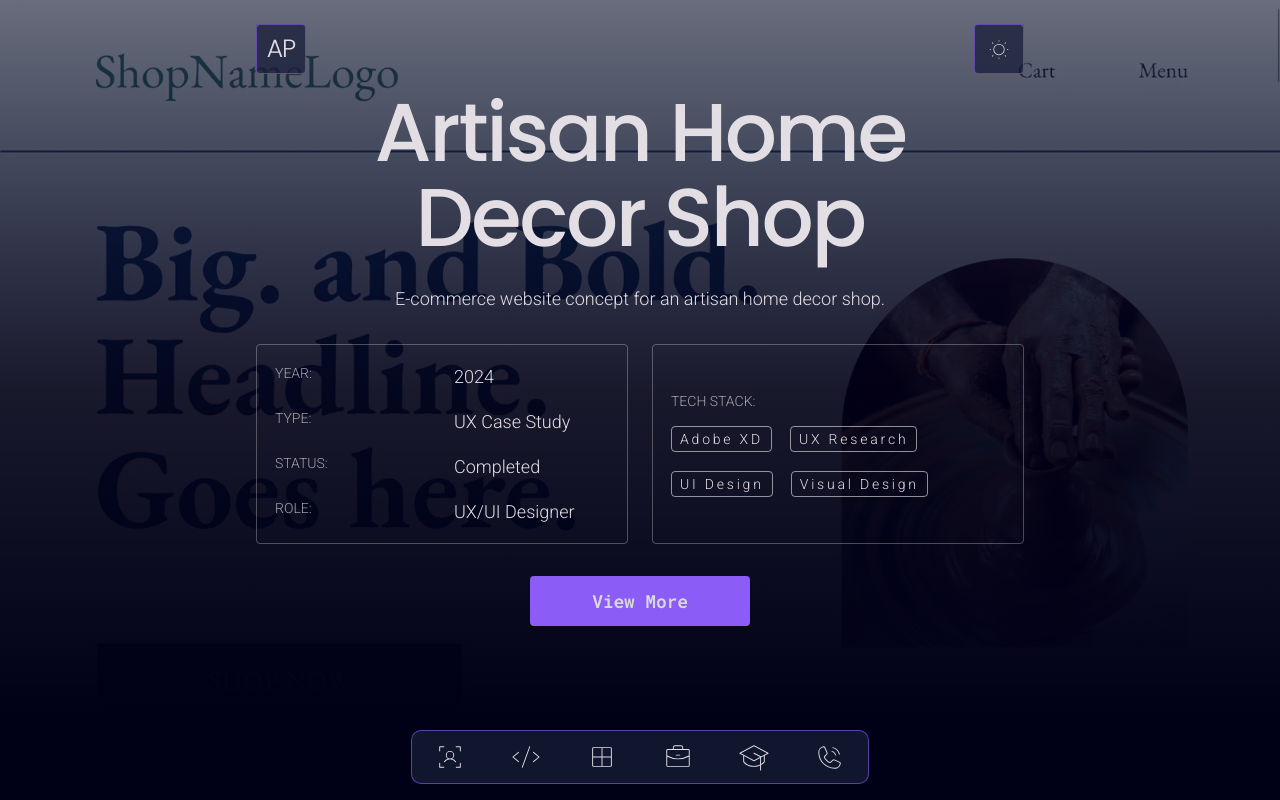
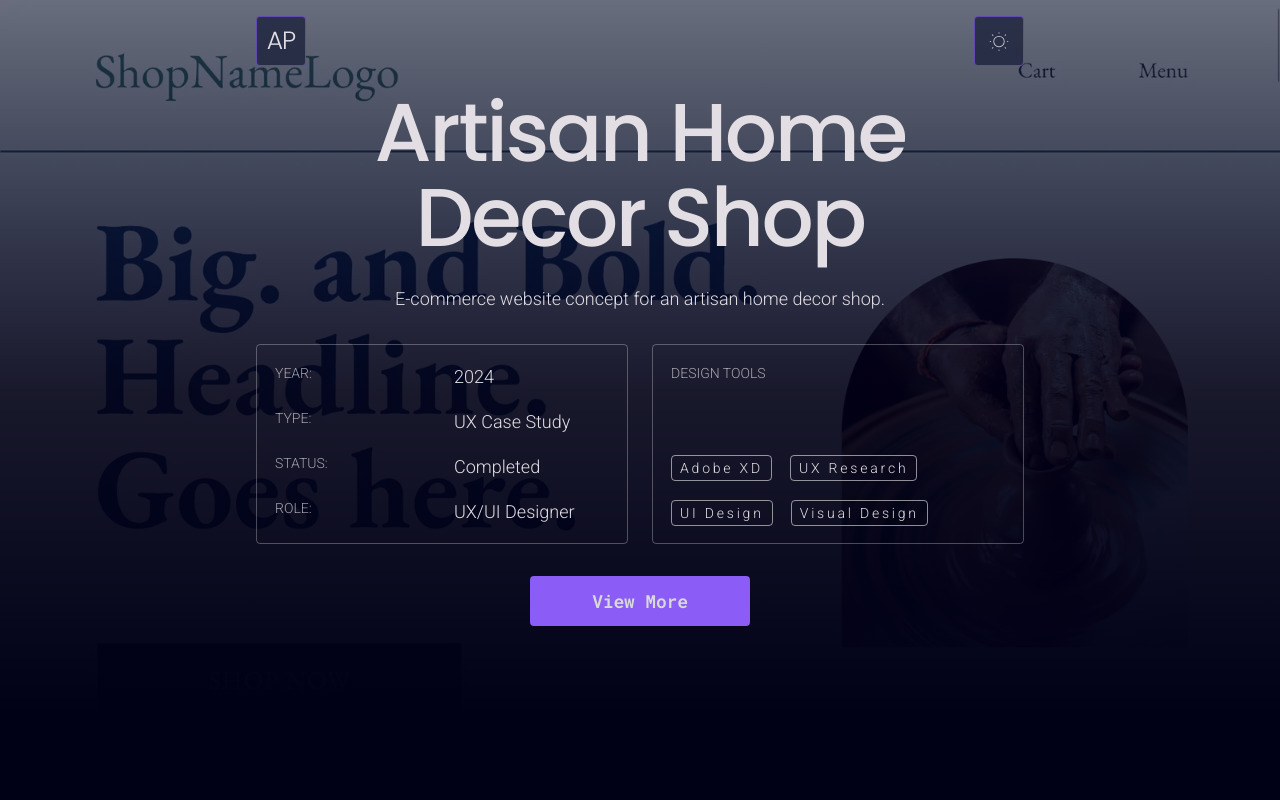
Before and after one commit to AlisaPagan/portfolio, a Next.js app: page /projects/artisan-shop in a window 1280 px wide. Shown: the top 800 px of the page. Built offline with nearby package versions, Linux system fonts and the light colour scheme.

Commit message:
FEAT: add custom nav to project page FEAT: add show on scroll custom nav UI: add styles to custom nav and header on project

```diff
--- a/app/globals.css
+++ b/app/globals.css
@@ -168,6 +168,11 @@
   margin: 0 auto;
 }
 
+a:focus-visible,
+button:focus-visible {
+  outline: none;
+}
+
 @media only screen and (min-width: 768px) {
   .container {
     max-width: 768px;
--- a/app/layout.tsx
+++ b/app/layout.tsx
@@ -1,7 +1,6 @@
 import type { Metadata } from "next";
 import { Poppins, Roboto, Roboto_Mono } from "next/font/google";
 import "./globals.css";
-import Header from "@/components/Layout/Header/Header";
 import ToasterProvider from "@/components/UI/ToasterProvider/Toaster";
 import Footer from "@/components/Layout/Footer/Footer";
 
@@ -43,7 +42,6 @@
       className={`${poppins.variable} ${roboto.variable} ${robotoMono.variable}`}
     >
       <body>
-        <Header />
         <ToasterProvider />
         {children}
         <Footer />
--- a/app/page.tsx
+++ b/app/page.tsx
@@ -8,10 +8,12 @@
 import Experience from "@/components/Home/Experience/Experience";
 import OngoingAndLearning from "@/components/Home/OngoingAndLearning/OngoingAndLearning";
 import Contact from "@/components/Home/Contact/Contact";
+import Header from "@/components/Layout/Header/Header";
 
 export default function Home() {
   return (
     <main className={styles.main}>
+      <Header />
       <Hero />
       <About />
       <Skills />
--- a/app/projects/[slug]/page.tsx
+++ b/app/projects/[slug]/page.tsx
@@ -12,6 +12,7 @@
 import DevCtas from "@/components/ProjectPage/DevCtas/DevCtas";
 import GoRaidingDetails from "@/components/ProjectPage/GoRaidingDetails/GoRaidingDetails";
 import NextSteps from "@/components/ProjectPage/NextSteps/NextSteps";
+import ProjectHeader from "@/components/Layout/ProjectHeader/ProjectHeader";
 type Props = {
   params: Promise<{ slug: string }>;
 };
@@ -31,6 +32,8 @@
 
   return (
     <main className={styles.main}>
+      <ProjectHeader />
+
       {/* hero section */}
       <Hero project={project} />
 
--- a/components/Home/ProjectsSlider/ProjectsSlider.tsx
+++ b/components/Home/ProjectsSlider/ProjectsSlider.tsx
@@ -3,8 +3,7 @@
 import styles from "./ProjectsSlider.module.css";
 import { Swiper, SwiperSlide } from "swiper/react";
 import { Navigation } from "swiper/modules";
-import { GoChevronRight } from "react-icons/go";
-import { GoChevronLeft } from "react-icons/go";
+import { GoChevronRight, GoChevronLeft } from "react-icons/go";
 import Button from "@/components/UI/Button/Button";
 import Icon from "@/components/UI/Icon/Icon";
 
--- a/components/Layout/Header/Header.module.css
+++ b/components/Layout/Header/Header.module.css
@@ -34,6 +34,7 @@
   width: 50px;
   height: 50px;
   text-align: center;
+  transition: color var(--transition);
 }
 
 .logo:focus-visible {
@@ -49,8 +50,8 @@
   width: 50px;
   height: 50px;
   transition:
-    background-color 0.35s ease-in-out,
-    border-color 0.35s ease-in-out,
+    background-color var(--transition),
+    border-color var(--transition),
     transform var(--transition);
 }
 
--- /dev/null
+++ b/components/Layout/ProjectHeader/ProjectHeader.module.css
@@ -0,0 +1,201 @@
+.projectHeader {
+  position: fixed;
+  top: 16px;
+  left: 50%;
+  transform: translateX(-50%);
+  z-index: 9999;
+  width: 100%;
+  margin: 0 auto;
+}
+
+.headerWrapper {
+  display: flex;
+  align-items: center;
+  justify-content: space-between;
+  width: 100%;
+}
+
+.logo {
+  color: var(--foreground);
+  font-family: var(--font-poppins);
+  font-size: 25px;
+  font-weight: 300;
+  letter-spacing: -0.04em;
+  transition: color var(--transition);
+  background-color: var(--header);
+  border: 1px solid var(--secondary-back-border);
+  border-radius: 4px;
+  padding: 5px;
+  width: 50px;
+  height: 50px;
+  text-align: center;
+  transition:
+    color var(--transition),
+    border-color var(--transition);
+}
+
+.logo:focus-visible {
+  color: var(--nav-link-hover);
+  outline: none;
+  border: 1px solid var(--hover-secondary-back-border);
+}
+
+.themeButton.themeButton {
+  background-color: var(--header);
+  border: 1px solid var(--secondary-back-border);
+  border-radius: 4px;
+  width: 50px;
+  height: 50px;
+  transition:
+    background-color var(--transition),
+    border-color var(--transition),
+    transform var(--transition);
+}
+
+.themeButton .themeIcon {
+  fill: var(--foreground);
+}
+
+.themeButton.themeButton:focus-visible {
+  background-color: var(--foreground);
+  border: 1px solid transparent;
+}
+
+.themeButton:focus-visible .themeIcon {
+  fill: var(--background);
+}
+
+.projectNav {
+  position: fixed;
+  bottom: 16px;
+  left: 50%;
+  transform: translateX(-50%);
+  z-index: 9999;
+  width: 100%;
+  margin: 0 auto;
+  display: flex;
+  align-items: center;
+  justify-content: space-between;
+  width: 100%;
+  display: flex;
+  padding: 0 16px;
+}
+
+.navBtnsWrap {
+  display: flex;
+  align-items: center;
+  justify-content: flex-start;
+  gap: 40px;
+  width: fit-content;
+  background-color: var(--header);
+  border: 1px solid var(--secondary-back-border);
+  backdrop-filter: blur(2.5px);
+  padding: 10px 16px;
+  border-radius: 10px;
+  opacity: 0;
+  pointer-events: none;
+  transform: translateY(8px);
+  transition:
+    transform var(--transition),
+    opacity var(--transition);
+}
+
+.btnText {
+  display: none;
+}
+
+.topLink {
+  background-color: var(--secondary-btn);
+  border: 1px solid var(--secondary-back-border);
+  display: flex;
+  justify-content: center;
+  align-items: center;
+  border-radius: 4px;
+  width: 42px;
+  height: 42px;
+  padding: 8px;
+  opacity: 0;
+  pointer-events: none;
+  transform: translateY(8px);
+  transition:
+    border-color var(--transition),
+    transform var(--transition),
+    opacity var(--transition);
+}
+
+.linkVisible {
+  opacity: 1;
+  pointer-events: auto;
+  transform: translateY(0);
+}
+
+.topLink:focus-visible,
+.topLink:active {
+  border-color: var(--hover-secondary-back-border);
+}
+.iconUp {
+  transform: rotate(180deg);
+  fill: var(--foreground);
+}
+
+.navBtn {
+  display: flex;
+  justify-content: center;
+  align-items: center;
+  width: 42px;
+  height: 42px;
+  padding: 8px;
+}
+
+@media only screen and (min-width: 768px) {
+  .btnText {
+    display: inline;
+  }
+
+  .navBtn {
+    width: 220px;
+    height: auto;
+    gap: 12px;
+  }
+}
+
+@media only screen and (min-width: 1440px) {
+  .logo {
+    display: flex;
+    align-items: center;
+    justify-content: center;
+    color: var(--nav-link);
+    width: 65px;
+    height: 65px;
+  }
+
+  .themeButton.themeButton {
+    display: flex;
+    align-items: center;
+    justify-content: center;
+    width: 65px;
+    height: 65px;
+  }
+}
+
+@media (hover: hover) and (pointer: fine) {
+  .themeButton.themeButton:hover {
+    background-color: var(--foreground);
+    border: 1px solid transparent;
+    transform: rotate(0.5turn);
+  }
+
+  .themeButton:hover .themeIcon {
+    fill: var(--background);
+  }
+
+  .logo:hover {
+    color: var(--nav-link-hover);
+    border-color: var(--hover-secondary-back-border);
+  }
+
+  .topLink:hover {
+    border-color: var(--hover-secondary-back-border);
+    transform: translateY(-8px);
+  }
+}
--- /dev/null
+++ b/components/Layout/ProjectHeader/ProjectHeader.tsx
@@ -0,0 +1,135 @@
+"use client";
+import styles from "./ProjectHeader.module.css";
+import Link from "next/link";
+import Button from "@/components/UI/Button/Button";
+import Icon from "@/components/UI/Icon/Icon";
+import { Project } from "@/components/Home/Projects/project";
+import { useState, useEffect, useRef } from "react";
+import { PiSunDimThin, PiMoonThin, PiArrowDownThin } from "react-icons/pi";
+import { GoChevronRight, GoChevronLeft } from "react-icons/go";
+
+function ProjectHeader() {
+  //theme toggle
+  const [theme, setTheme] = useState<"dark" | "light">("dark");
+  const hasLoadedThemeRef = useRef(false);
+
+  useEffect(() => {
+    const frameId = window.requestAnimationFrame(() => {
+      const savedTheme = localStorage.getItem("theme");
+
+      if (savedTheme === "light") {
+        setTheme("light");
+      }
+
+      hasLoadedThemeRef.current = true;
+    });
+
+    return () => window.cancelAnimationFrame(frameId);
+  }, []);
+
+  useEffect(() => {
+    if (theme === "light") {
+      document.documentElement.setAttribute("data-theme", "light");
+    } else {
+      document.documentElement.removeAttribute("data-theme");
+    }
+
+    if (hasLoadedThemeRef.current) {
+      localStorage.setItem("theme", theme);
+    }
+  }, [theme]);
+
+  const toggleTheme = () => {
+    setTheme((prevTheme) => (prevTheme === "dark" ? "light" : "dark"));
+  };
+
+  // up arrow appear on scroll
+
+  const [showLink, setShowLink] = useState(false);
+
+  useEffect(() => {
+    const handleScroll = () => {
+      setShowLink(window.scrollY > 300);
+    };
+
+    handleScroll();
+
+    window.addEventListener("scroll", handleScroll);
+
+    return () => {
+      window.removeEventListener("scroll", handleScroll);
+    };
+  }, []);
+
+  return (
+    <>
+      <header className={styles.projectHeader}>
+        <div className={`${styles.headerWrapper} container`}>
+          <Link href={"/"} className={styles.logo}>
+            AP
+          </Link>
+
+          <Button
+            className={styles.themeButton}
+            variant="text"
+            onClick={toggleTheme}
+            aria-label={
+              theme === "dark"
+                ? "Switch to light theme"
+                : "Switch to dark theme"
+            }
+          >
+            <Icon
+              icon={theme === "dark" ? PiSunDimThin : PiMoonThin}
+              size={25}
+              ariaHidden
+              className={styles.themeIcon}
+            />
+          </Button>
+        </div>
+      </header>
+
+      <section className={`${styles.projectNav} container`}>
+        <div
+          className={`${styles.navBtnsWrap} ${showLink ? styles.linkVisible : ""}`}
+        >
+          <Link
+            href={"/"}
+            area-label="previous-project"
+            className={styles.projectNavLink}
+          >
+            <Button type="button" variant="primary" className={styles.navBtn}>
+              <Icon icon={GoChevronLeft} size={28} className={styles.icon} />
+              <span className={styles.btnText}>Previous</span>
+            </Button>
+          </Link>
+          <Link
+            href={"/"}
+            area-label="next-project"
+            className={styles.projectNavLink}
+          >
+            <Button type="button" variant="primary" className={styles.navBtn}>
+              <span className={styles.btnText}>Next</span>
+
+              <Icon icon={GoChevronRight} size={28} className={styles.icon} />
+            </Button>
+          </Link>
+        </div>
+
+        <Link
+          href="#top"
+          area-label="go-up"
+          className={`${styles.topLink} ${showLink ? styles.linkVisible : ""}`}
+        >
+          <Icon
+            icon={PiArrowDownThin}
+            size={24}
+            className={styles.iconUp}
+          ></Icon>
+        </Link>
+      </section>
+    </>
+  );
+}
+
+export default ProjectHeader;
--- a/components/ProjectPage/Hero/Hero.module.css
+++ b/components/ProjectPage/Hero/Hero.module.css
@@ -79,6 +79,7 @@
   border-radius: 4px;
   padding: 18px;
   justify-content: center;
+  height: 100%;
 }
 
 .metaLabel {
@@ -90,7 +91,10 @@
 .metaGridCell {
   display: flex;
   flex-direction: column;
-  gap: 12px;
+  gap: 18px;
+  height: 100%;
+  align-items: stretch;
+  justify-content: space-between;
 }
 
 .metaItem {
--- a/components/ProjectPage/Hero/Hero.tsx
+++ b/components/ProjectPage/Hero/Hero.tsx
@@ -21,7 +21,11 @@
   } as React.CSSProperties;
 
   return (
-    <section className={`${styles.hero} section`} style={heroBackground}>
+    <section
+      id="top"
+      className={`${styles.hero} section`}
+      style={heroBackground}
+    >
       <div className={`${styles.sectionWrapper} container`}>
         <div className={styles.heroTop}>
           <h1 className={styles.title}> {project.title}</h1>
@@ -59,7 +63,9 @@
 
           <div className={styles.gridSide}>
             <div className={styles.metaGridCell}>
-              <span className={styles.metaLabel}>Tech Stack:</span>
+              <span className={styles.metaLabel}>
+                {!isUx ? "Tech Stack" : "Design Tools"}
+              </span>
               <ul className={styles.techList}>
                 {project.techStack.map((tech) => (
                   <li key={tech}>
```
